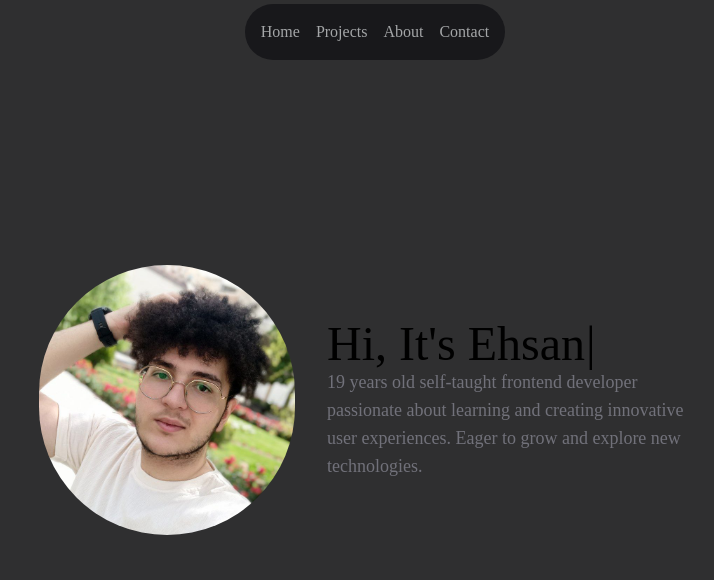
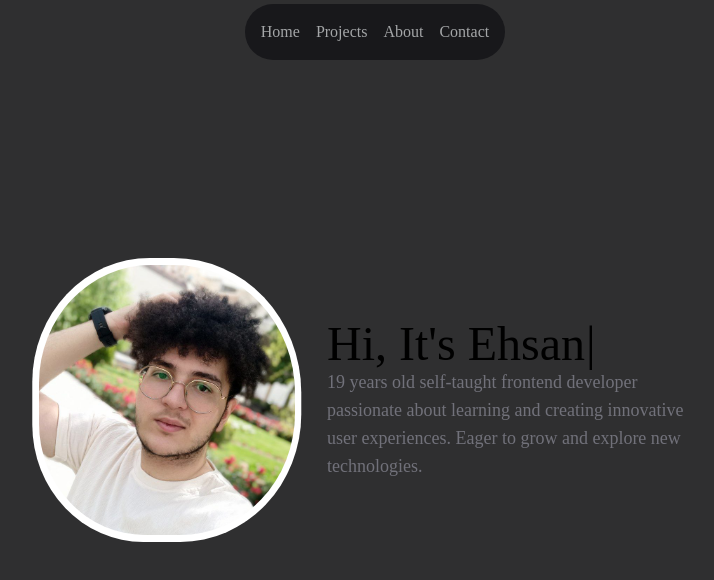
Before and after one commit to Ehsan-Mosaddeghi/Portfolio, a React (Vite) app: page / in a window 1280 px wide. Shown: the top 580 px of the page, without its empty margins (265-979 px from the left). Built offline with nearby package versions, Linux system fonts and the light colour scheme.

Commit message:
homepage image border added

```diff
--- /dev/null
+++ b/src/pages/HomePage.css
@@ -0,0 +1,31 @@
+img {
+  animation: image-ani 4s linear infinite alternate;
+}
+
+.image-container::after {
+  content: "";
+  display: block;
+  position: absolute;
+  width: 105%;
+  height: 105%;
+  top: 0px;
+  left: 0px;
+  transform: translate(-2.5%, -2.5%);
+
+  background: #fff;
+  animation: image-ani 4s linear infinite alternate;
+}
+
+@keyframes image-ani {
+  0% {
+    border-radius: 40% 45% 50% 45%;
+  }
+
+  50% {
+    border-radius: 45% 50% 45% 40%;
+  }
+
+  100% {
+    border-radius: 40% 40% 45% 45%;
+  }
+}
--- a/src/pages/HomePage.jsx
+++ b/src/pages/HomePage.jsx
@@ -1,6 +1,6 @@
-import React from "react";
+import Typewriter from "typewriter-effect";
 
-import Typewriter from "typewriter-effect";
+import "./HomePage.css";
 
 function HomePage() {
   const title = "Hi, It's Ehsan";
@@ -8,11 +8,13 @@ function HomePage() {
   return (
     <section className="w-full min-h-svh  bg-primary flex ">
       <div className=" w-full flex items-center justify-center gap-8">
-        <img
-          src="../public/images/homepage-image.jpg"
-          alt="portfolio image"
-          className="w-64 rounded-full"
-        />
+        <div className="image-container relative">
+          <img
+            src="../public/images/homepage-image.jpg"
+            alt="portfolio image"
+            className="relative w-64 rounded-full z-10"
+          />
+        </div>
 
         <div className="text-5xl">
           <Typewriter
```
